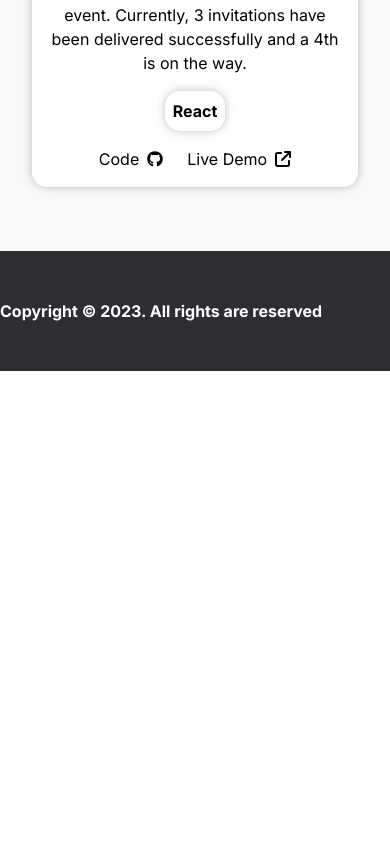
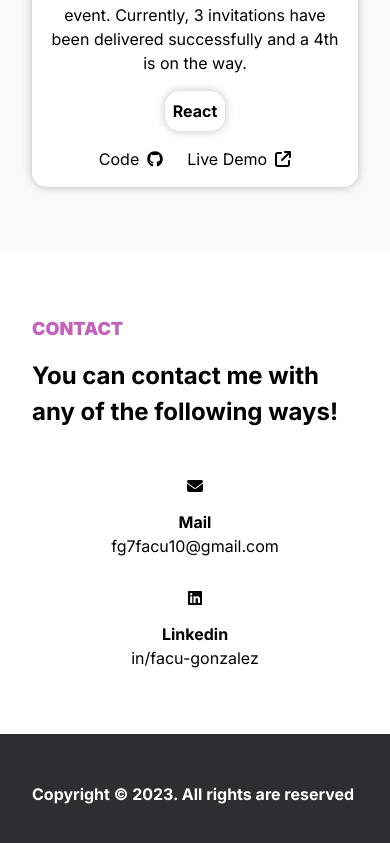
Before and after one commit to facu1/portfolio, a Next.js app: page / in a window 390 px wide. Shown: the part 2964-3807 px from the top of the page. Before the commit the page ends 3335 px from the top, so only its background shows below. Built offline with nearby package versions, Linux system fonts and the light colour scheme.

Commit message:
improve responsiveness in contact view and footer component

```diff
--- a/app/components/Contact/Contact.module.css
+++ b/app/components/Contact/Contact.module.css
@@ -2,12 +2,25 @@
   display: flex;
   flex-direction: column;
   gap: 1rem;
-  padding: 8rem 0;
+  padding: 4rem 0;
 }
 
 .methods {
   display: flex;
   align-items: center;
+  flex-direction: column;
   gap: 2rem;
   margin-top: 2rem;
 }
+
+@media screen and (min-width: 540px) {
+  .methods {
+    flex-direction: row;
+  }
+}
+
+@media screen and (min-width: 900px) {
+  .content {
+    padding: 8rem 0;
+  }
+}
--- a/app/components/Contact/components/ContactMethod/ContactMethod.module.css
+++ b/app/components/Contact/components/ContactMethod/ContactMethod.module.css
@@ -1,7 +1,9 @@
 .content {
   display: flex;
   align-items: center;
+  flex-direction: column;
   gap: 1rem;
+  text-align: center;
 }
 
 .content a:hover {
@@ -12,3 +14,10 @@
 .icon {
   width: 3rem;
 }
+
+@media screen and (min-width: 540px) {
+  .content {
+    flex-direction: row;
+    text-align: start;
+  }
+}
--- a/app/page.tsx
+++ b/app/page.tsx
@@ -6,7 +6,7 @@ export default function Home() {
       <Presentation />
       <About />
       <Portfolio />
-      {/* <Contact /> */}
+      <Contact />
     </>
   );
 }
--- a/components/Footer/Footer.module.css
+++ b/components/Footer/Footer.module.css
@@ -1,7 +1,7 @@
 .content {
   width: 100%;
   background-color: #2d2e32;
-  padding: 3rem 0;
+  padding: 3rem 2rem;
   color: white;
   font-weight: bolder;
 }
```
